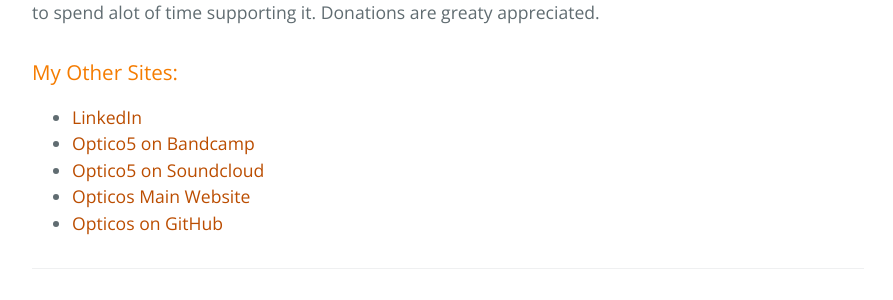
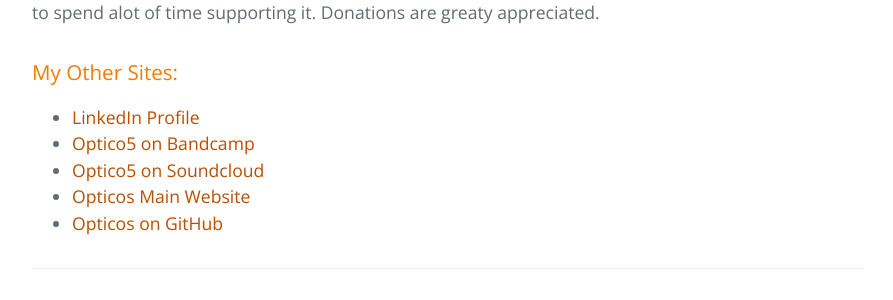
Before and after one commit to Opticos/gwsl, a Jekyll site: the page built from index.md, in a window 1280 px wide and 900 px high, scrolled down 2195 px. Shown: the part 519-819 px from the top of the window, without its empty margins (192-1085 px from the left). Built offline with Jekyll 4.4.1, drawn with Linux system fonts in a browser that asks for light colours; the repository's description, which GitHub fills in, is left out.

Commit message:
Update index.md

```diff
--- a/index.md
+++ b/index.md
@@ -99,7 +99,7 @@ Need help? Visit our [help page](https://opticos.github.io/gwsl/help.html).
 If you enjoy GWSL, please consider [buying me a cup of coffee](https://sites.google.com/bartimee.com/opticos-studios/donate). I worked hard to make it free and plan to spend alot of time supporting it. Donations are greaty appreciated.
 
 ### My Other Sites:
-*  [LinkedIn](www.linkedin.com/in/paul-elliot-foy)
+*  [LinkedIn Profile](www.linkedin.com/in/paul-elliot-foy)
 *  [Optico5 on Bandcamp](https://opticos.bandcamp.com/)
 *  [Optico5 on Soundcloud](https://soundcloud.com/opticos)
 *  [Opticos Main Website](https://sites.google.com/bartimee.com/opticos-studios/home)
```
